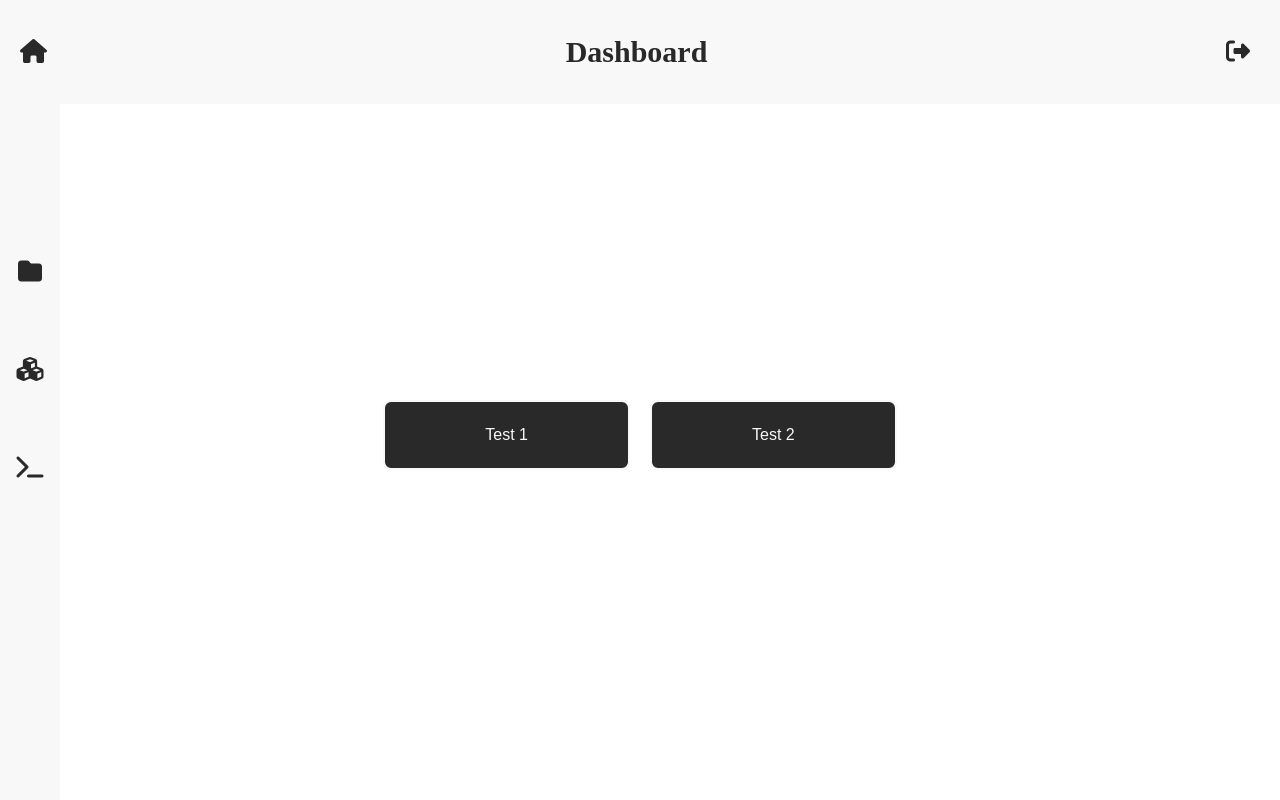
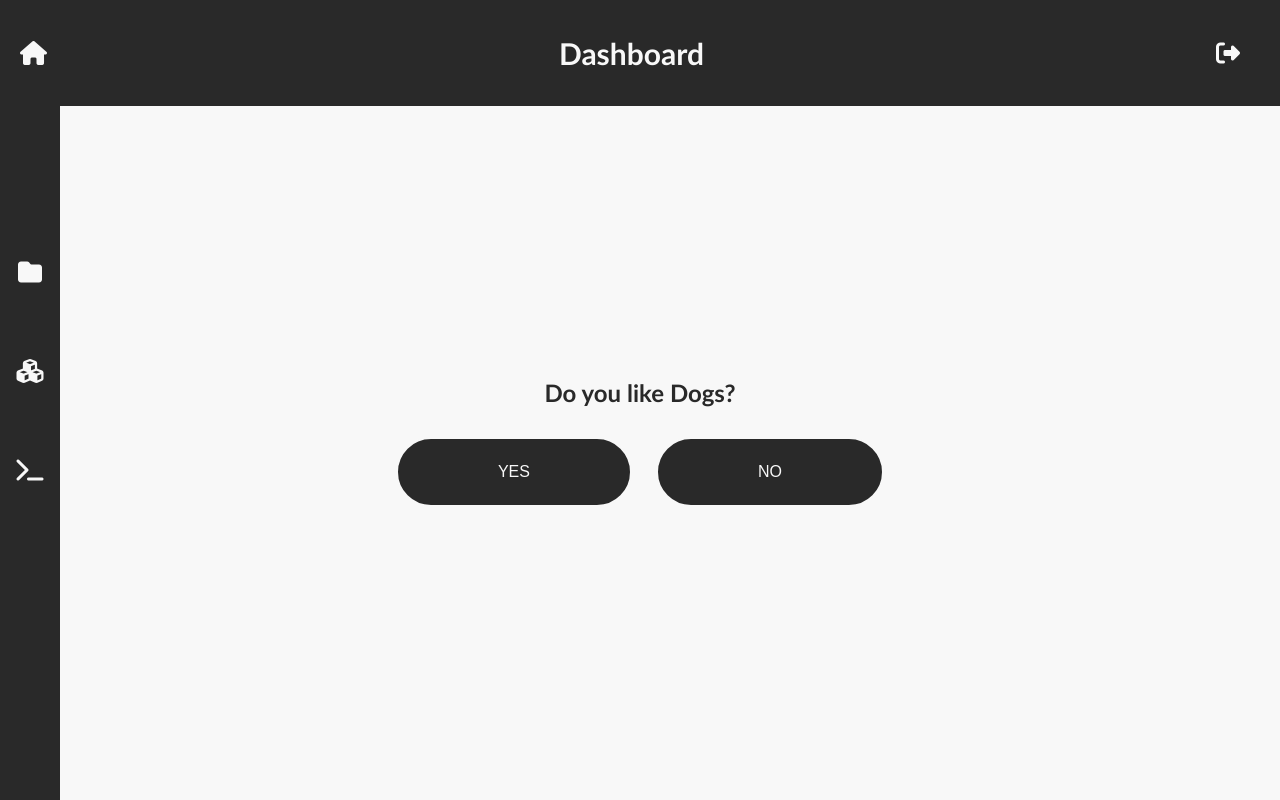
Before and after one commit to MylesNichols/UIUX-Demo, a plain HTML site: page index.html in a window 1280 px wide. Drawn offline with Linux system fonts and the light colour scheme.

Commit message:
changed layout and styling

```diff
--- a/index.html
+++ b/index.html
@@ -9,7 +9,7 @@
     <header>
         <a id="house" href=""><span class="icons"><i class="fa-solid fa-house fa-xl"></i></span></a>
         <h2 id="dashboard-h2">Dashboard</h2>
-        <a id="logout" href=""><span class="icons"><i class="fa fa-sign-out fa-xl" aria-hidden="true"></i></span></a>
+        <a id="logout" href=""><span class="icons" id="logout"><i class="fa fa-sign-out fa-xl" aria-hidden="true"></i></span></a>
     </header>
 </head>
 <body>
@@ -21,8 +21,11 @@
 
     <div class="content">
         <div class="main-container">
-            <button class="contentBtn">Test 1</button>
-            <button class="contentBtn">Test 2</button>
+            <h3 id="content-h3">Do you like Dogs?</h3>
+            <div class="buttons">
+                <button class="contentBtn" id="yes-btn">YES</button>
+                <button class="contentBtn" id="no-btn">NO</button>
+            </div>
         </div>
     </div>
 </body>
--- a/styles.css
+++ b/styles.css
@@ -1,4 +1,10 @@
-
+:root {
+    --charcoal: #292929;
+     --green: #1B3C29;
+     --gold: #d6b557;
+     --red: #8a2d26;
+     --steel: #f8f8f8;
+}
 
 body {
     margin: 0;
@@ -8,11 +14,13 @@ body {
     align-items: center;
     justify-content: center;
     min-height: 100vh;
+    background-color: var(--steel);
+    font-family: 'Gill Sans', 'Gill Sans MT', Calibri, 'Trebuchet MS', sans-serif;
 }
 
 header {
-    background-color: #f8f8f8;
-    color: #292929;
+    background-color: var(--charcoal);
+    color: var(--steel);
     padding: 10px;
     position: fixed;
     top: 0;
@@ -33,7 +41,7 @@ header {
     position: fixed;
     top: 0;
     left: 0;
-    background-color: #f8f8f8;
+    background-color: var(--charcoal);
     transition: width 1s;
     z-index: 1;
     display: flex;
@@ -57,25 +65,50 @@ header {
     top: 0;
     right: -100px;
     opacity: 0;
-    margin-top: 30px; /* Add left padding to create space between icons and text */
+    margin-top: 30px;
     transition: right 0.5s, opacity 0.5s;
-    color: #292929;
+    color: var(--steel);
 }
 
 .sidebar:hover a .icon-text {
     right: 0;
     opacity: 1;
-    color: #292929;
+    color: var(--steel);
 }
 
 .sidebar:hover span .icons {
-    color: #d6b557;
+    color: var(--steel);
     transition: 0.25s;
 }
 
 .sidebar:hover {
     width: 175px;
     transition: width 1s;
+}
+
+
+
+#dashboard-h2 {
+    font-size: 30px;
+    color: var(--steel);
+    text-align: center;
+}
+
+#logout {
+    margin-right: 20px;
+}
+
+#logout:hover {
+    color: #8a2d26;
+}
+
+.icons {
+    color: var(--steel);
+}
+
+.icons:hover {
+    color: #d6b557;
+    transition: 0.25s;
 }
 
 .content {
@@ -85,25 +118,16 @@ header {
     align-items: center;
 }
 
-#dashboard-h2 {
-    font-size: 30px;
+#content-h3 {
+    font-size: 24px;
+    color: var(--charcoal);
+    margin-bottom: 20px;
+    text-align: center;
 }
 
-#logout {
-    margin-right: 30px;
-}
-
-.icons {
-    color: #292929;
-}
-
-.icons:hover {
-    color: #d6b557;
-    transition: 0.25s;
-}
 .main-container {
     display: flex;
-    flex-direction: row;
+    flex-direction: column;
     align-items: center;
     justify-content: center;
 }
@@ -112,7 +136,7 @@ header {
     margin: 10px;
     margin-left: 10px;
     padding: 24px 100px;
-    border-radius: 8px;
+    border-radius: 50px;
     background-color: #292929;
     color: #f8f8f8;
     font-size: 16px;
@@ -120,12 +144,16 @@ header {
     cursor: pointer;
 }
 
-.contentBtn:hover {
-    background-color: #d6b557;
-    transition: cubic-bezier(0.25, 0.46, 0.45, 0.94) 0.25s;
-    color: #292929;
-    border: 2px solid #292929;
+#yes-btn:hover {
+background-color: var(--green);
+transition: 0.25s;
 }
+
+#no-btn:hover {
+    background-color: var(--red);
+    transition: 0.25s;
+    }
+
 /* Media Queries */
 
 @media screen and (max-width: 768px) {
```
